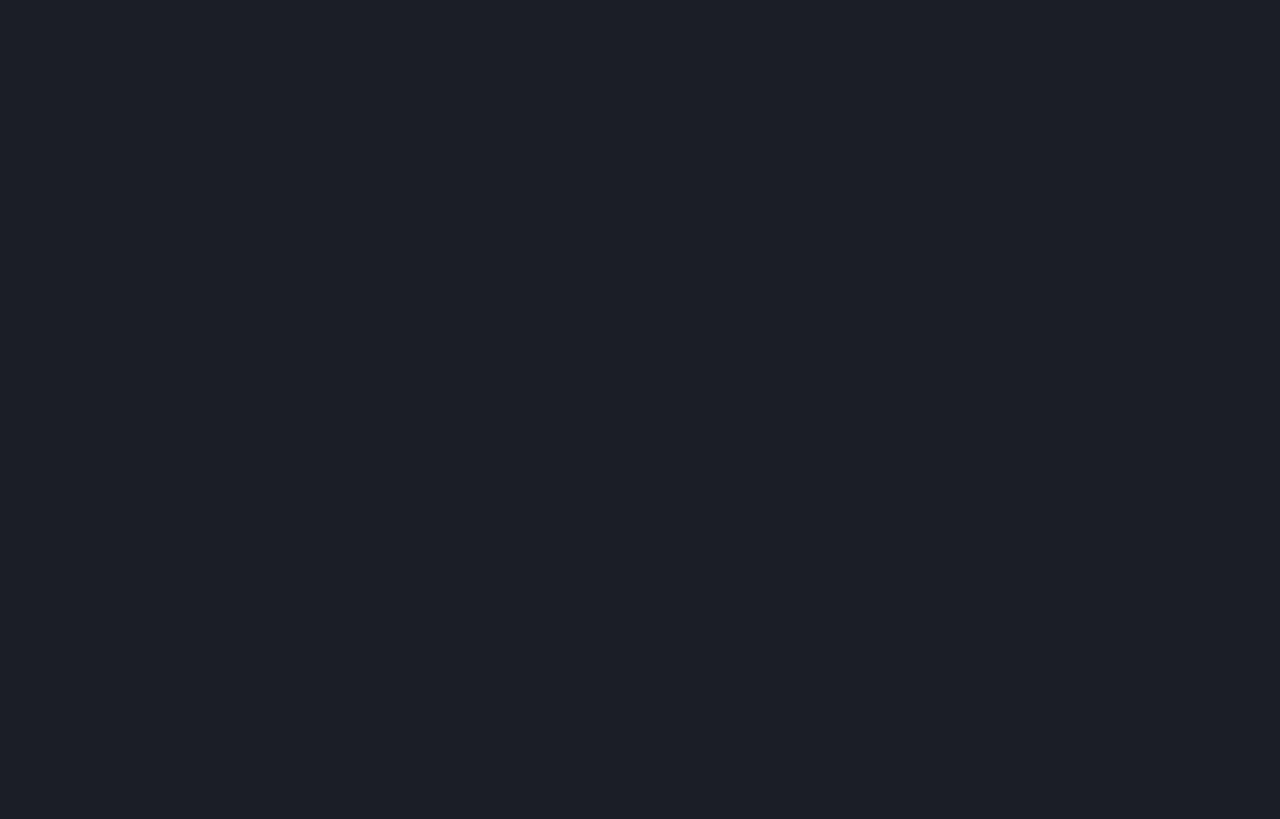
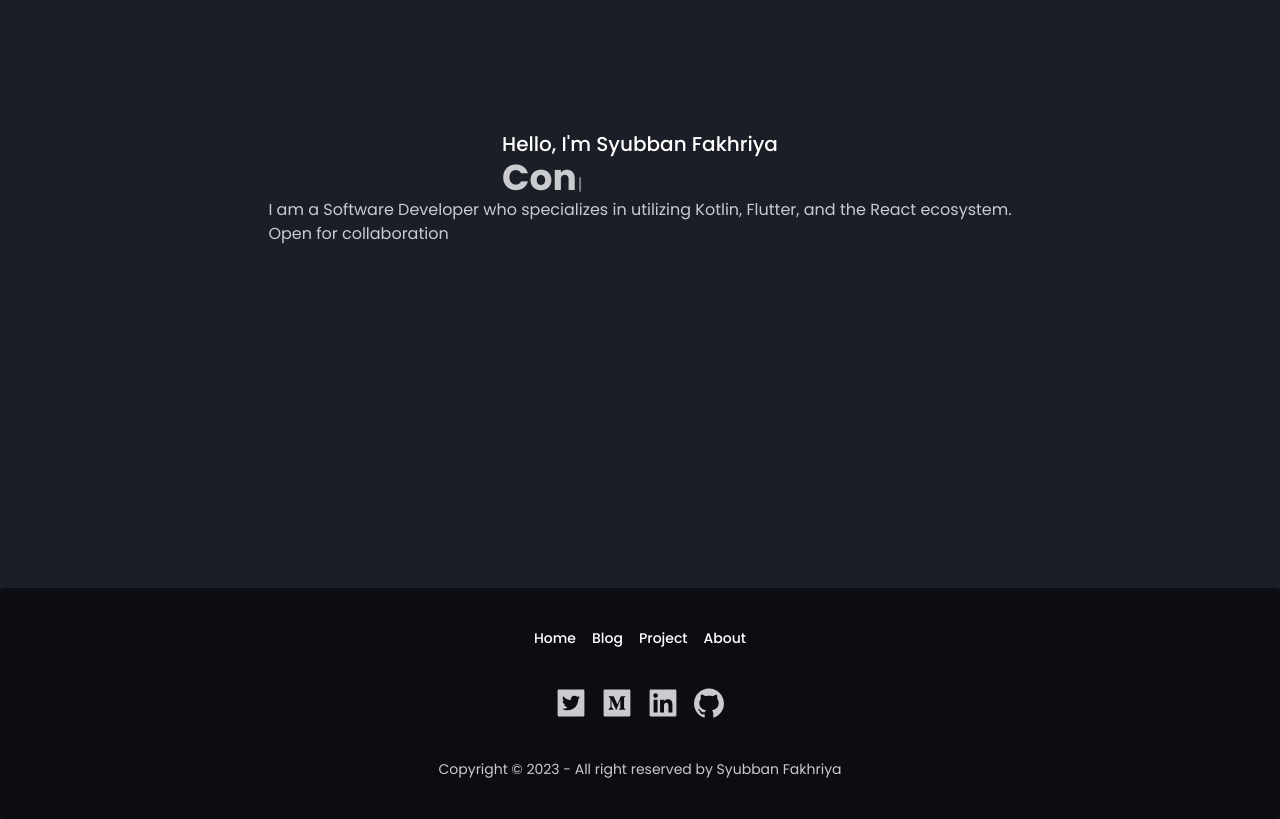
Before and after one commit to HellBus1/personal-website, a Next.js app: page / in a window 1280 px wide. Shown: the part 280-1099 px from the top of the page. Before the commit the page ends 800 px from the top, so only its background shows below. Built offline with nearby package versions, Linux system fonts and the light colour scheme.

Commit message:
feat: add typewriter

```diff
--- a/package.json
+++ b/package.json
@@ -21,7 +21,8 @@
     "react": "18.2.0",
     "react-dom": "18.2.0",
     "tailwindcss": "3.3.2",
-    "typescript": "5.1.3"
+    "typescript": "5.1.3",
+    "typewriter-effect": "^2.20.1"
   },
   "devDependencies": {
     "daisyui": "^3.0.22"
--- a/src/app/about/page.tsx
+++ b/src/app/about/page.tsx
@@ -3,6 +3,7 @@ import BaseLayout from "../components/Layout/BaseLayout";
 const Page = () => {
   return (
     <BaseLayout>
+      <section className="h-screen"></section>
     </BaseLayout>
   );
 };
--- a/src/app/blog/page.tsx
+++ b/src/app/blog/page.tsx
@@ -3,6 +3,7 @@ import BaseLayout from "../components/Layout/BaseLayout";
 const Page = () => {
   return (
     <BaseLayout>
+      <section className="h-screen"></section>
     </BaseLayout>
   );
 };
--- a/src/app/components/Footer/Footer.tsx
+++ b/src/app/components/Footer/Footer.tsx
@@ -1,5 +1,59 @@
+"use client";
+
+import {
+  GithubFilled,
+  LinkedinFilled,
+  MediumSquareFilled,
+  TwitterSquareFilled,
+} from "@ant-design/icons";
+import Link from "next/link";
+
 const Footer = () => {
-  return <></>;
-}
+  const links = ["/", "/blog", "/project", "/about"];
+
+  const renderLink = (link: string) => {
+    const linkText =
+      link === "/"
+        ? "Home"
+        : link.replace("/", "").charAt(0).toUpperCase() + link.slice(2);
+
+    return (
+      <Link
+        key={link}
+        href={link}
+        className={`text-neutral-content font-medium link link-hover`}
+      >
+        {linkText}
+      </Link>
+    );
+  };
+
+  return (
+    <footer className="footer footer-center p-10 bg-base-200 text-base-content rounded">
+      <div className="grid grid-flow-col gap-4">
+        {links.map((link) => renderLink(link))}
+      </div>
+      <div>
+        <div className="grid grid-flow-col gap-4">
+          <Link href={""}>
+            <TwitterSquareFilled className="text-3xl" />
+          </Link>
+          <Link href={"https://medium.com/@syubbanfakhriya"}>
+            <MediumSquareFilled className="text-3xl" />
+          </Link>
+          <Link href={"https://www.linkedin.com/in/syubban/"}>
+            <LinkedinFilled className="text-3xl" />
+          </Link>
+          <Link href={"https://github.com/HellBus1"}>
+            <GithubFilled className="text-3xl" />
+          </Link>
+        </div>
+      </div>
+      <div>
+        <p>Copyright © 2023 - All right reserved by Syubban Fakhriya</p>
+      </div>
+    </footer>
+  );
+};
 
 export default Footer;
--- a/src/app/components/Layout/BaseLayout.tsx
+++ b/src/app/components/Layout/BaseLayout.tsx
@@ -1,5 +1,6 @@
 import { ReactNode } from "react";
 import Navbar from "../Navbar/Navbar";
+import Footer from "../Footer/Footer";
 
 interface BaseLayoutProps {
   children: ReactNode;
@@ -9,6 +10,7 @@ const BaseLayout = (props: BaseLayoutProps) => {
   return <>
     <Navbar/>
     <main>{props.children}</main>
+    <Footer/>
   </>;
 };
 
--- a/src/app/page.tsx
+++ b/src/app/page.tsx
@@ -1,8 +1,37 @@
-import BaseLayout from './components/Layout/BaseLayout'
+'use client';
+
+import BaseLayout from "./components/Layout/BaseLayout";
+import Typewriter from "typewriter-effect";
 
 export default function Page() {
   return (
     <BaseLayout>
+      <section className="h-screen flex flex-col justify-center items-center">
+        <div>
+          <p className="text-neutral-content text-center text-xl font-medium">
+            Hello, I'm Syubban Fakhriya
+          </p>
+          {/* <p className="text-neutral-content text-center">
+            IT Enthusiast & Content Writer
+          </p> */}
+          <Typewriter
+            options={{
+              strings: ["IT Enthusiast", "Content Writer"],
+              autoStart: true,
+              loop: true,
+              wrapperClassName: "text-4xl font-bold"
+            }}
+          />
+        </div>
+
+        <div>
+          <p>
+            I am a Software Developer who specializes in utilizing Kotlin,
+            Flutter, and the React ecosystem.
+          </p>
+          <p>Open for collaboration</p>
+        </div>
+      </section>
     </BaseLayout>
-  )
+  );
 }
--- a/src/app/project/page.tsx
+++ b/src/app/project/page.tsx
@@ -3,6 +3,7 @@ import BaseLayout from "../components/Layout/BaseLayout";
 const Page = () => {
   return (
     <BaseLayout>
+      <section className="h-screen"></section>
     </BaseLayout>
   );
 };
--- a/tailwind.config.js
+++ b/tailwind.config.js
@@ -18,30 +18,13 @@ module.exports = {
   daisyui: {
     themes: [
       {
-        myLight: {
-          "primary": "#a991f7",
-          "secondary": "#f6d860",
-          "accent": "#37cdbe",
-          "neutral": "#3d4451",
-        },
-      },
-      {
         myDark: {
           "primary": "#496e97",
-
-          "secondary": "#ed5ead",
-
-          "accent": "#8000d6",
 
           "neutral": "#111319",
           "neutral-content": "#ffffff",
 
           "base-100": "#1a1c26",
-
-          "info": "#2b88da",
-          "success": "#40e7b5",
-          "warning": "#936e10",
-          "error": "#ef7682",
         }
       }
     ],
```
Also changed, not shown: 1 other file (tests, documents, lock files or other folders).
